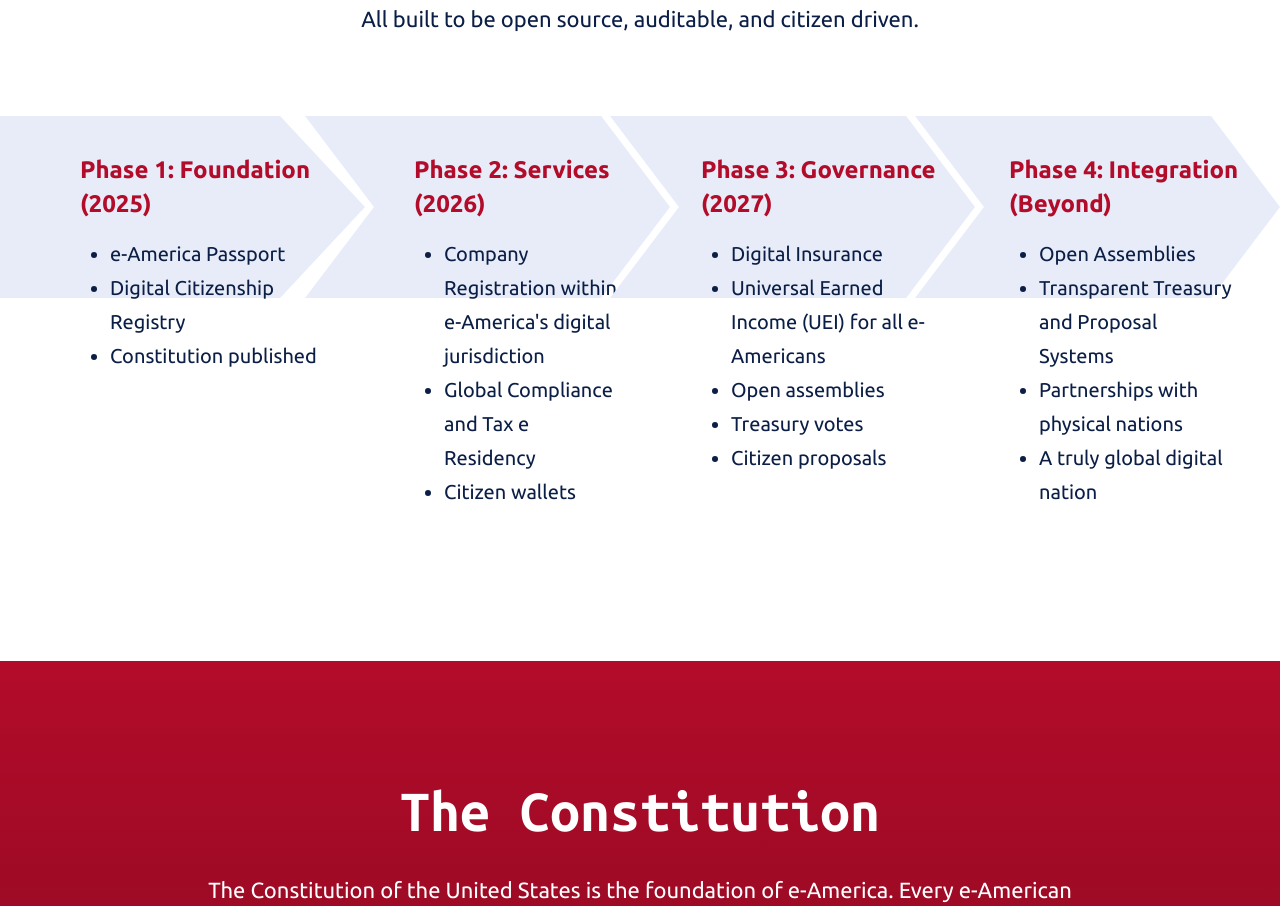
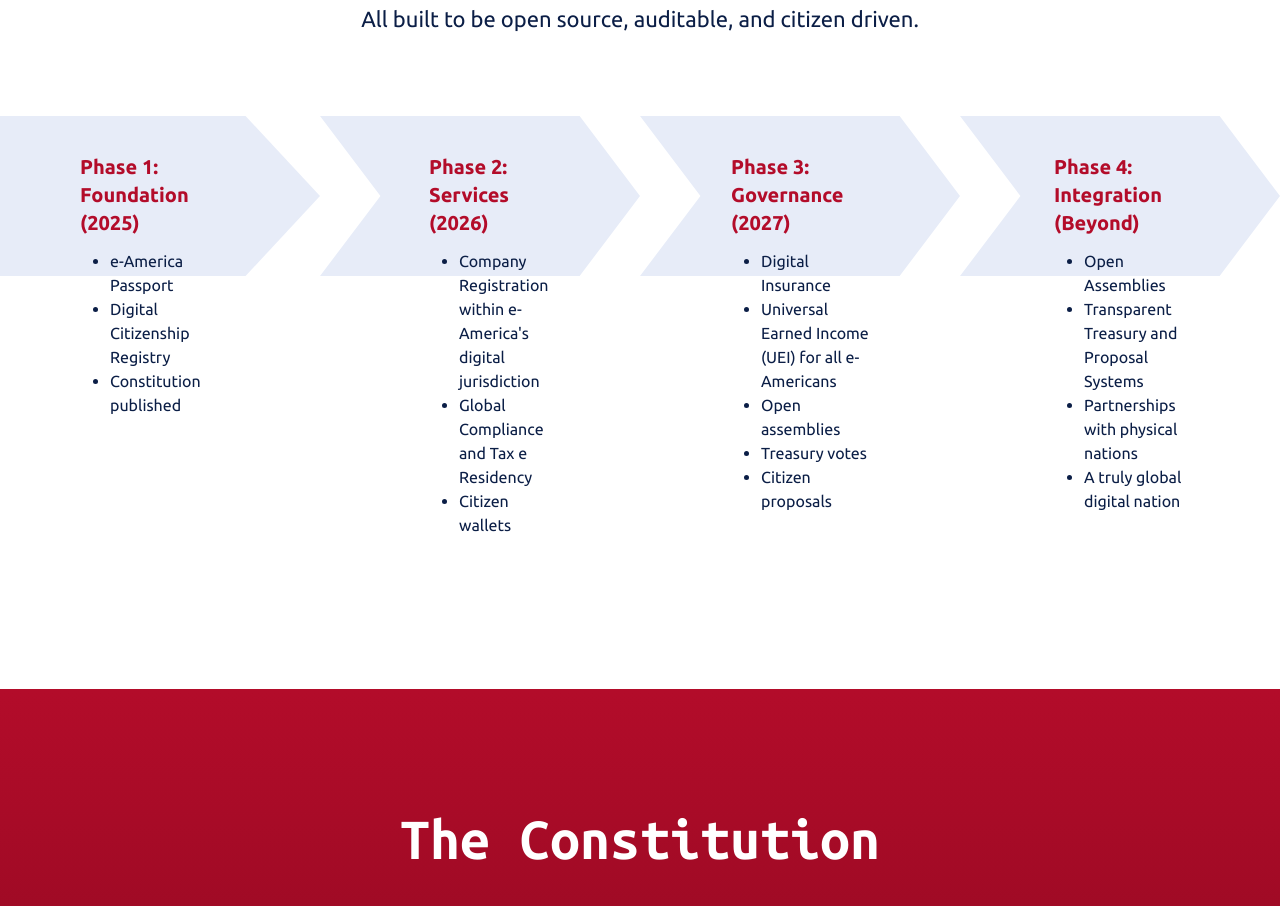
Before and after one commit to E-America/e-america, a React (Vite) app: page / in a window 1280 px wide. Shown: the part 5987-6893 px from the top of the page. Built offline with nearby package versions, Linux system fonts and the light colour scheme.

Commit message:
Align chevrons

```diff
--- a/src/components/EServicesSection.tsx
+++ b/src/components/EServicesSection.tsx
@@ -89,7 +89,7 @@ const EServicesSection = () => {
       {/* Phases grid - full width of page */}
       <div className="w-full overflow-x-auto">
         <div className="flex items-stretch w-full">
-          {phases.map((phase, index) => (
+          {phases.map((phase) => (
             <div
               key={phase.id}
               className="relative flex-shrink-0 flex flex-col"
@@ -97,7 +97,6 @@ const EServicesSection = () => {
                 width: "auto",
                 flex: "1 1 0",
                 minWidth: 0,
-                marginLeft: index > 0 ? "-60px" : "0",
               }}
             >
               {/* Vector image - stretches to fill container */}
@@ -111,26 +110,26 @@ const EServicesSection = () => {
 
               {/* Content overlay */}
               <div
-                className="absolute top-[21px] left-0 right-0 flex flex-col gap-4 items-start"
+                className="absolute top-[21px] left-0 right-0 flex flex-col gap-3 items-start"
                 style={{
                   paddingLeft: `clamp(1.5rem, ${
                     parseInt(phase.contentLeft) / 5
                   }vw, ${phase.contentLeft})`,
-                  paddingRight: "clamp(1.5rem, 3vw, 2.5rem)",
+                  paddingRight: "clamp(3rem, 6vw, 5rem)",
                   paddingTop: "1rem",
                   paddingBottom: "2rem",
                 }}
               >
                 {/* Phase title */}
-                <div className="flex flex-col font-ubuntu font-bold justify-center leading-[normal] text-[#b30c2a] text-[1.5rem] w-full">
-                  <p className="leading-[2.125rem] whitespace-pre-wrap break-words">
+                <div className="flex flex-col font-ubuntu font-bold justify-center leading-[normal] text-[#b30c2a] text-[1.25rem] w-full">
+                  <p className="leading-[1.75rem] whitespace-pre-wrap break-words">
                     {phase.title}
                     <br aria-hidden="true" />({phase.year})
                   </p>
                 </div>
 
                 {/* Phase items */}
-                <div className="flex flex-col font-ubuntu font-normal justify-center leading-[normal] text-[#0b1e46] text-[1.25rem] w-full">
+                <div className="flex flex-col font-ubuntu font-normal justify-center leading-[normal] text-[#0b1e46] text-[1rem] w-full">
                   <ul className="list-disc w-full">
                     {phase.items.map((item, index) => (
                       <li
@@ -141,7 +140,7 @@ const EServicesSection = () => {
                             : "mb-0 ms-[30px] pr-2"
                         }
                       >
-                        <span className="leading-[2.125rem] break-words">
+                        <span className="leading-[1.5rem] break-words">
                           {item}
                         </span>
                       </li>
@@ -152,23 +151,23 @@ const EServicesSection = () => {
 
               {/* Spacer to ensure container height matches content */}
               <div
-                className="invisible flex flex-col gap-4"
+                className="invisible flex flex-col gap-3"
                 style={{
                   paddingTop: "calc(21px + 1rem)",
                   paddingLeft: `clamp(1.5rem, ${
                     parseInt(phase.contentLeft) / 5
                   }vw, ${phase.contentLeft})`,
-                  paddingRight: "clamp(1.5rem, 3vw, 2.5rem)",
+                  paddingRight: "clamp(3rem, 6vw, 5rem)",
                   paddingBottom: "2rem",
                 }}
               >
-                <div className="flex flex-col font-ubuntu font-bold justify-center leading-[normal] text-[#b30c2a] text-[1.5rem] w-full">
-                  <p className="leading-[2.125rem] whitespace-pre-wrap break-words">
+                <div className="flex flex-col font-ubuntu font-bold justify-center leading-[normal] text-[#b30c2a] text-[1.25rem] w-full">
+                  <p className="leading-[1.75rem] whitespace-pre-wrap break-words">
                     {phase.title}
                     <br aria-hidden="true" />({phase.year})
                   </p>
                 </div>
-                <div className="flex flex-col font-ubuntu font-normal justify-center leading-[normal] text-[#0b1e46] text-[1.25rem] w-full">
+                <div className="flex flex-col font-ubuntu font-normal justify-center leading-[normal] text-[#0b1e46] text-[1rem] w-full">
                   <ul className="list-disc w-full">
                     {phase.items.map((item, index) => (
                       <li
@@ -179,7 +178,7 @@ const EServicesSection = () => {
                             : "mb-0 ms-[30px] pr-2"
                         }
                       >
-                        <span className="leading-[2.125rem] break-words">
+                        <span className="leading-[1.5rem] break-words">
                           {item}
                         </span>
                       </li>
```
